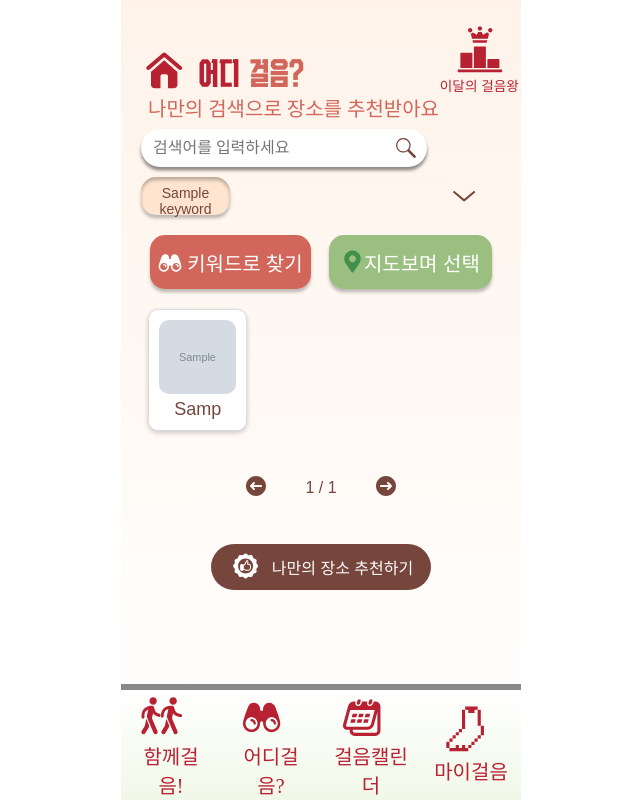
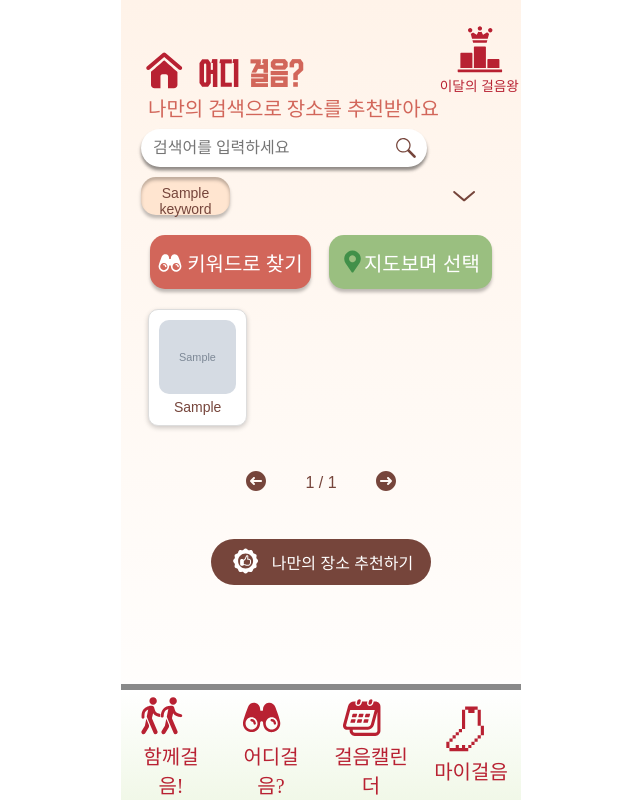
Before and after one commit to pirogramming-project/geol-eum-geol-i, a Django app: template templates/wherewalk/courserecommand.html in a window 1280 px wide. Shown: the whole page, without its empty margins (319-959 px from the left). Run offline with Django 5.2, Linux system fonts and the light colour scheme; tables that the repository leaves empty hold one stand-in row (values such as "Sample post"); the template is opened without the code that fills it: values that come from a table or form of the project are taken from there, most other values are stand-ins (such as "Sample title", 1, 10 or a date in 2020); grey boxes marked "Sample" are stand-in pictures; some libraries are stand-ins or nearby versions; some web fonts are replaced.

Commit message:
[fix]: 어디걸음 메인 프론트 수정

```diff
--- a/static/css/wherewalk/courserecommand.css
+++ b/static/css/wherewalk/courserecommand.css
@@ -246,6 +246,10 @@ header i {
   box-shadow: 0 8px 16px rgba(0, 0, 0, 0.2); /* 호버 시 그림자 강하게 */
 }
 
+.card > p {
+  font-size: 14px;
+}
+
 .recommend-btn {
   display: flex;
   gap: 10px;
--- a/templates/wherewalk/courserecommand.html
+++ b/templates/wherewalk/courserecommand.html
@@ -132,7 +132,7 @@
                 style="width: 77px; height: 74px"
               />
 
-              <p>{{ course.title|slice:":4" }}{% if course.title|length > 4 %}...{% endif %}</p>
+              <p>{{ course.title|slice:":6" }}{% if course.title|length > 6 %}...{% endif %}</p>
             </div>
             {% endfor %}
           </div>
```
